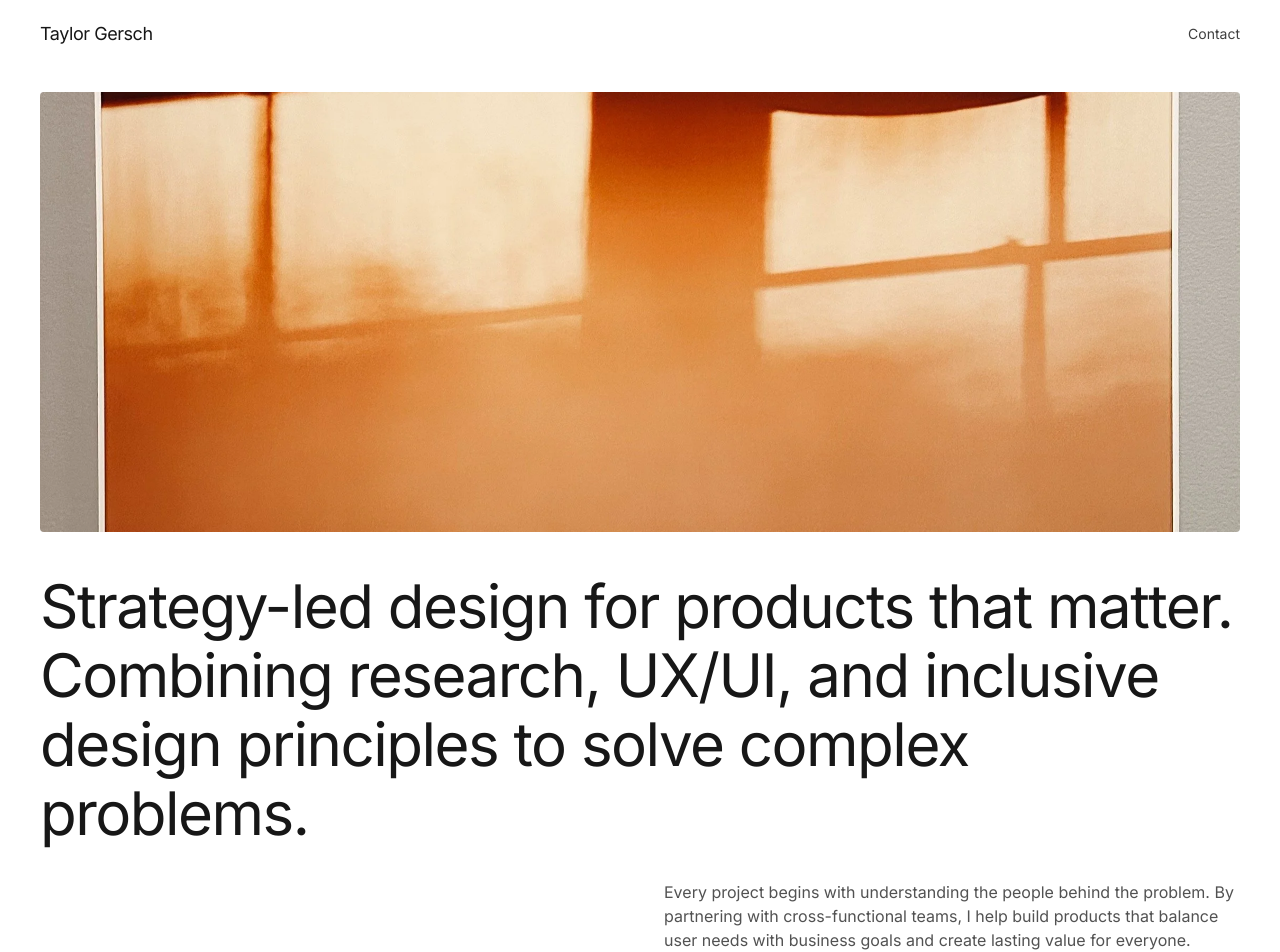
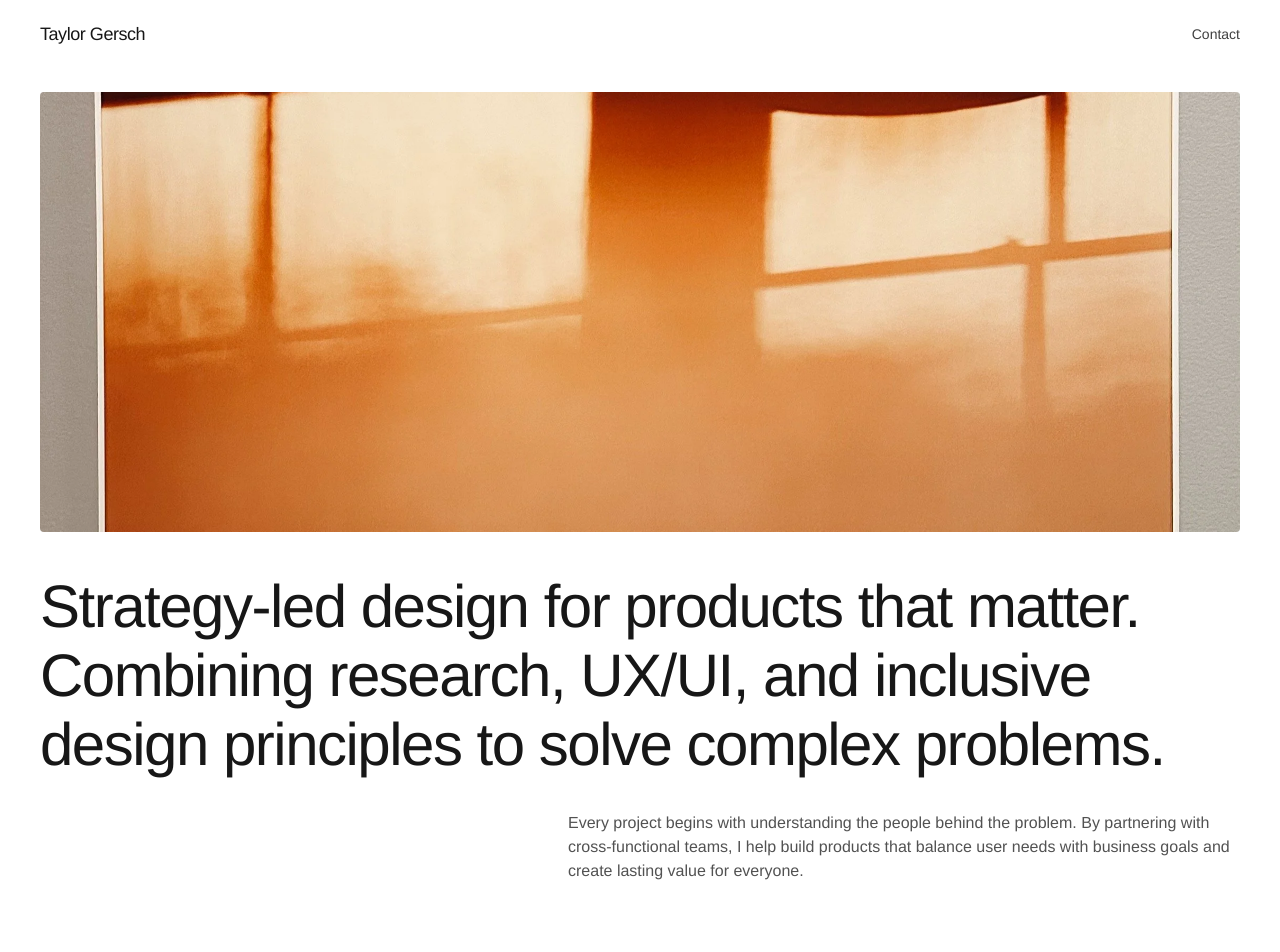
Before and after one commit to TaylorGersch/taylorgersch-portfolio, a Next.js app: page / in a window 1280 px wide. Shown: the top 952 px of the page. Built offline with nearby package versions, Linux system fonts and the light colour scheme.

Commit message:
Homepage typeface and padding shifts

```diff
--- a/src/app/globals.css
+++ b/src/app/globals.css
@@ -8,7 +8,16 @@
 @theme inline {
   --color-background: var(--background);
   --color-foreground: var(--foreground);
-  --font-sans: var(--font-inter);
+  /*
+   * "Helvetica Neue" is referenced by name (not embedded as a font file).
+   * Mac/iOS visitors already have it installed system-side, so it renders
+   * with the real thing; everyone else falls back to Helvetica/Arial, then
+   * Inter (the closest-feeling webfont), then a generic sans-serif.
+   * We deliberately don't self-host Helvetica Neue — it's a licensed
+   * commercial typeface and Apple's OS license doesn't permit redistributing
+   * the font file on a public website.
+   */
+  --font-sans: "Helvetica Neue", Helvetica, Arial, var(--font-inter);
 }
 
 body {
--- a/src/components/Hero.tsx
+++ b/src/components/Hero.tsx
@@ -15,16 +15,19 @@ export default function Hero() {
 
       <div className="mt-10 pb-16 sm:pb-20">
         <h1 className="text-4xl leading-[1.15] font-normal tracking-tight text-neutral-900 sm:text-6xl">
-          Strategy-led design for products that matter. Combining research,
-          UX/UI, and inclusive design principles to solve complex problems.
+          Strategy-led design for products that matter.
+          <br />
+          Combining research, UX/UI, and inclusive design principles to solve
+          complex problems.
         </h1>
 
         <div className="mt-8 flex sm:justify-end">
-          <p className="max-w-xl text-neutral-600">
+          <p className="max-w-2xl text-neutral-600">
             Every project begins with understanding the people behind the
-            problem. By partnering with cross-functional teams, I help build
-            products that balance user needs with business goals and create
-            lasting value for everyone.
+            problem. By partnering with
+            <br />
+            cross-functional teams, I help build products that balance user
+            needs with business goals and create lasting value for everyone.
           </p>
         </div>
       </div>
--- a/src/components/ProjectsCarousel.tsx
+++ b/src/components/ProjectsCarousel.tsx
@@ -36,7 +36,7 @@ export default function ProjectsCarousel() {
         Projects
       </h2>
 
-      <div className="snap-row -mx-6 flex gap-6 overflow-x-auto px-6 sm:-mx-10 sm:gap-8 sm:px-10">
+      <div className="snap-row -mr-6 flex gap-6 overflow-x-auto pr-6 sm:-mr-10 sm:gap-8 sm:pr-10">
         {PROJECTS.map((project) => (
           <article
             key={project.slug}
```
